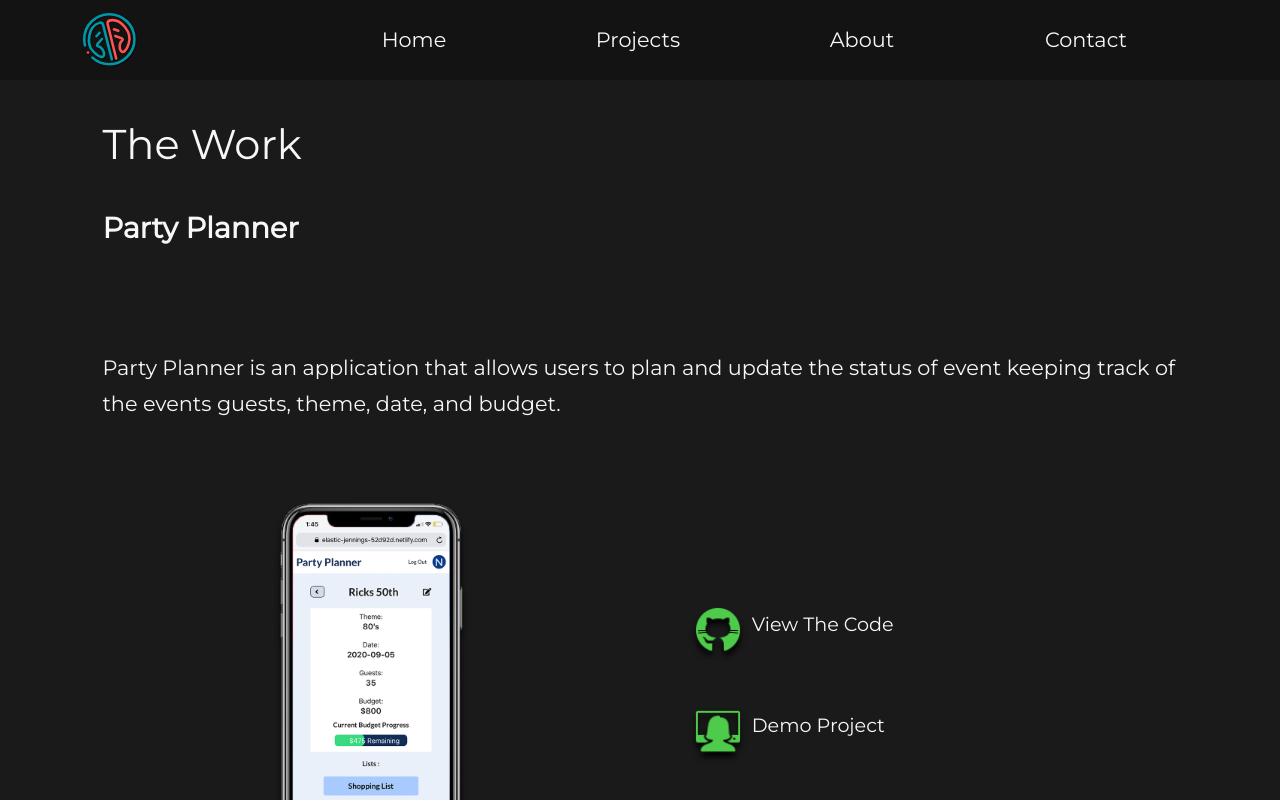
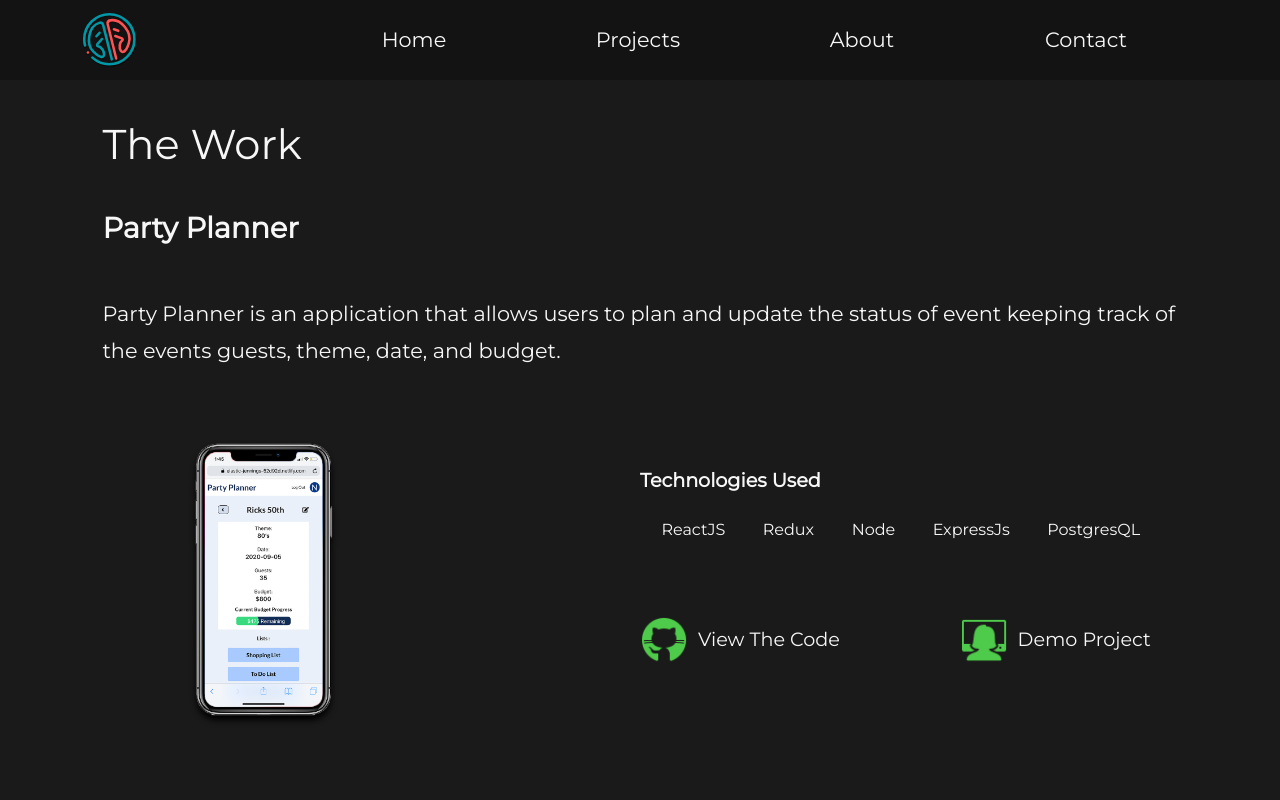
Before and after one commit to armandoroman1016/armando_roman_portfolio, a React (Create React App) app in the folder armando_roman_portfolio/: page /projects in a window 1280 px wide. Both pictures are taken after a click on the item "Projects". Shown: the part 740-1540 px from the top of the page. Built offline with nearby package versions, Linux system fonts and the light colour scheme; a web font is replaced by a local one.

Commit message:
tech stack added to projects page

```diff
--- a/armando_roman_portfolio/src/components/Project.js
+++ b/armando_roman_portfolio/src/components/Project.js
@@ -37,7 +37,17 @@ const Project = props => {
                                 <div className={`img-description ${className}`}>
                                     <p className='project-description'>{project.projectDescription}</p>
                                     <img src={project.projectImg} className={`project-img`} alt='project-snapshot' />
-                                    { width < 1400 ? <div className='project-links'>
+                                    { width < 1400 ?
+                                        <div className = 'tech_project-links'>
+                                            <div className = 'tech-stack'>
+                                                <h4>Technologies Used</h4>
+                                                <ul>
+                                                {
+                                                    project.techStack.map(tech  =><li key = {tech}>{tech}</li>)
+                                                }
+                                                </ul>
+                                            </div>
+                                            <div className='project-links'>
                                                 <div className='project-link'>
                                                     <a href={project.githubUrl}><img src={github} alt='github icon' className='icon' />View The Code</a>
                                                 </div>
@@ -45,16 +55,27 @@ const Project = props => {
                                                     <a href={project.projectUrl}><img src={computer} alt='computer icon' className='icon' />Demo Project</a>
                                                 </div>
                                             </div>
+                                        </div>
                                         :
                                         null
                                     }
                                 </div>
-                                { width >= 1400 ? <div className='project-links'>
+                                { width >= 1400 ? <div className = 'tech_project-links'>
+                                <div className = 'tech-stack'>
+                                    <h4>Technologies Used</h4>
+                                    <ul>
+                                    {
+                                        project.techStack.map(tech  =><li key = {tech}>{tech}</li>)
+                                    }
+                                    </ul>
+                                </div>
+                                <div className='project-links'>
                                     <div className='project-link'>
                                         <a href={project.githubUrl}><img src={github} alt='github icon' className='icon' />View The Code</a>
                                     </div>
                                     <div className='project-link'>
                                         <a href={project.projectUrl}><img src={computer} alt='computer icon' className='icon' />Demo Project</a>
+                                    </div>
                                 </div>
                             </div>
                             :
@@ -69,3 +90,86 @@ const Project = props => {
     )
 }
 export default Project
+
+// import React from 'react'
+// import computer from '../assests/images/computer.png'
+// import github from '../assests/images/github.png'
+// import VisibilitySensor from "react-visibility-sensor";
+// import { Spring, config } from 'react-spring/renderprops'
+// import useWindowSize from '../hooks/WindowSize'
+
+// const Project = props => {
+
+//     const { project } = props
+
+//     let className = ''
+
+//     const { height, width } = useWindowSize()
+
+//     if (project.hasMobileMock) {
+//         className = 'mobile-mock'
+//     }
+
+//     return (
+//         <>
+//             <VisibilitySensor partialVisibility>
+//                 {({ isVisible }) => (
+//                     <Spring
+//                         delay={150}
+//                         config = {config.gentle}
+//                         to={{
+//                             opacity: isVisible ? 1 : 0,
+//                             transform: isVisible ? "translateX(0)" : "translateX(200px)",
+//                         }}
+//                     >
+//                         {props => (
+//                             <div
+//                                 className='project-container'
+//                                 style={props}>
+//                                 <h2 className='project-header'>{project.projectName}</h2>
+//                                 <div className={`img-description ${className}`}>
+//                                     <p className='project-description'>{project.projectDescription}</p>
+//                                     <img src={project.projectImg} className={`project-img`} alt='project-snapshot' />
+//                                     { width < 1400 ?
+//                                         <div className = 'tech_links'>
+//                                             <div className='project-links'>
+//                                                 <div className='project-link'>
+//                                                     <a href={project.githubUrl}><img src={github} alt='github icon' className='icon' />View The Code</a>
+//                                                 </div>
+//                                                 <div className='project-link'>
+//                                                     <a href={project.projectUrl}><img src={computer} alt='computer icon' className='icon' />Demo Project</a>
+//                                                 </div>
+//                                             </div>
+//                                             <div className = 'tech-stack'>
+//                                                 <h4>Technologies Used</h4>
+//                                                 <ul>
+//                                                 {
+//                                                     project.techStack.map(tech  =><li key = {tech}>{tech}</li>)
+//                                                 }
+//                                                 </ul>
+//                                             </div>
+//                                         </div>
+//                                     :
+//                                     null
+//                                 }
+//                                 </div>
+//                                 { width >= 1400 ? <div className='project-links'>
+//                                 <div className='project-link'>
+//                                     <a href={project.githubUrl}><img src={github} alt='github icon' className='icon' />View The Code</a>
+//                                 </div>
+//                                 <div className='project-link'>
+//                                     <a href={project.projectUrl}><img src={computer} alt='computer icon' className='icon' />Demo Project</a>
+//                                 </div>
+//                             </div>
+//                             :
+//                             null
+//                         }
+//                             </div>
+//                         )}
+//                     </Spring>
+//                 )}
+//             </VisibilitySensor>
+//         </>
+//     )
+// }
+// export default Project
--- a/armando_roman_portfolio/src/styles/Projects.scss
+++ b/armando_roman_portfolio/src/styles/Projects.scss
@@ -11,7 +11,7 @@
     }
 
     @include mobile {
-        padding: 5% 0;
+        padding: 2rem 0 0 0;
     }
 
     .projects-container {
@@ -31,6 +31,7 @@
         }
 
         @include mobile {
+            margin: 0;
             padding: 0;
             width: 100%;
             justify-content: space-around;
@@ -57,7 +58,6 @@
             display: flex;
             flex-direction: column;
             justify-content: space-around;
-            // margin: rem 0;
             color: $font-color;
 
             @include xl-tablet {
@@ -70,7 +70,7 @@
             }
 
             @include mobile {
-                padding: 1rem 0;
+                padding: 1rem 0 2rem;
                 margin: 0 0 0 8%;
                 justify-content: space-between;
             }
@@ -81,7 +81,7 @@
                 z-index: 1;
 
                 @include xl-tablet {
-                    margin-bottom: 5%;
+                    margin-bottom: 0;
                     font-weight: 800;
                     width: 100%;
                 }
@@ -93,6 +93,7 @@
                 }
             }
 
+
             .img-description {
                 display: flex;
                 justify-content: space-between;
@@ -100,11 +101,11 @@
                 width: 100%;
                 height: 100%;
                 padding: 2rem 0;
-
+                flex-wrap: wrap;
 
                 @include xl-tablet {
-                    flex-wrap: wrap;
-                    justify-content: space-around;
+                    justify-content: space-between;
+
                 }
 
                 @include mobile {
@@ -114,7 +115,7 @@
                     margin-top: 3%;
                 }
 
-                img {
+                .project-img {
                     width: 35%;
                     height: auto;
 
@@ -124,7 +125,8 @@
                     @include xl-tablet {
                         margin: 0;
                         padding: 5% 0 0 0;
-                        width: 40%;
+                        width: 30%;
+                        margin: auto 0;
                     }
 
                     @include mobile {
@@ -150,17 +152,22 @@
                         font-size: 1rem;
                     }
                 }
+
+
+
             }
-
 
             .mobile-mock {
                 padding: 0;
                 margin: 0;
                 height: 100%;
                 margin-top: -8%;
-                .project-description{
+
+                .project-description {
                     margin-top: 5%;
+                    @include mobile{}
                 }
+
                 @include xl-tablet {
                     margin-top: 0;
                 }
@@ -168,28 +175,22 @@
             }
 
             .project-links {
-                width: 100%;
+                width: 50%;
                 display: flex;
                 justify-content: space-between;
+                flex-direction: column;
                 align-items: center;
                 margin-top: 2%;
 
                 @include xl-tablet {
-                    flex-direction: column;
                     height: 30%;
-                    width: 40%;
+                    width: 100%;
                     align-items: flex-start;
                     justify-content: space-between;
-                    // position: absolute;
-                    // bottom: 20%;
-                    // right: 10%;
+                    flex-direction: row;
                 }
 
                 @include mobile {
-                    height: 5%;
-                    position: inherit;
-                    margin-left: 8%;
-                    margin-top: 3%;
                     width: 100%;
                     align-items: flex-start;
                 }
@@ -197,8 +198,8 @@
                 .project-link {
                     margin: 0 0 20px 20px;
 
-                    @include xl-tablet{
-                        margin: 5% 0;
+                    @include xl-tablet {
+                        margin: 5% 5% 5% 0;
                     }
 
                     @include mobile {
@@ -216,6 +217,7 @@
                         @include mobile {
                             width: 100%;
                             font-size: .8rem;
+
                         }
                     }
 
@@ -229,3 +231,65 @@
         }
     }
 }
+
+.tech_project-links {
+    width: 100%;
+    display: flex;
+    justify-content: space-between;
+
+    @include xl-tablet {
+        width: 50%;
+        height: auto;
+        flex-direction: column;
+    }
+
+    @include mobile {
+        width: 100%;
+    }
+
+.tech-stack {
+
+    display: flex;
+    flex-direction: column;
+    justify-content: space-evenly;
+    width: 70%;
+    @include xl-tablet {
+        width: 100%;
+        padding: 1.5rem 0;
+        margin-top: 1.5rem;
+    }
+
+    @include mobile{
+        padding: 0;
+        margin: 0;
+        margin-top: 1rem;;
+    }
+
+    h4 {
+        text-align: center;
+        font-size:1.2rem;
+        font-weight: 800;
+        @include xl-tablet {
+            text-align: left;
+            font-size: 1.2rem;
+            padding-bottom: 1rem;
+        }
+
+    }
+
+    ul {
+        width: 100%;
+        display: flex;
+        flex-wrap: wrap;
+        justify-content: space-evenly;
+        li {
+            font-size: 1rem;
+            margin: 1.2rem ;
+
+            @include xl-tablet {
+                margin: 1rem 1rem 1rem 0;
+            }
+        }
+    }
+}
+}
```
Lines whose indentation alone changed are shown as unchanged.
